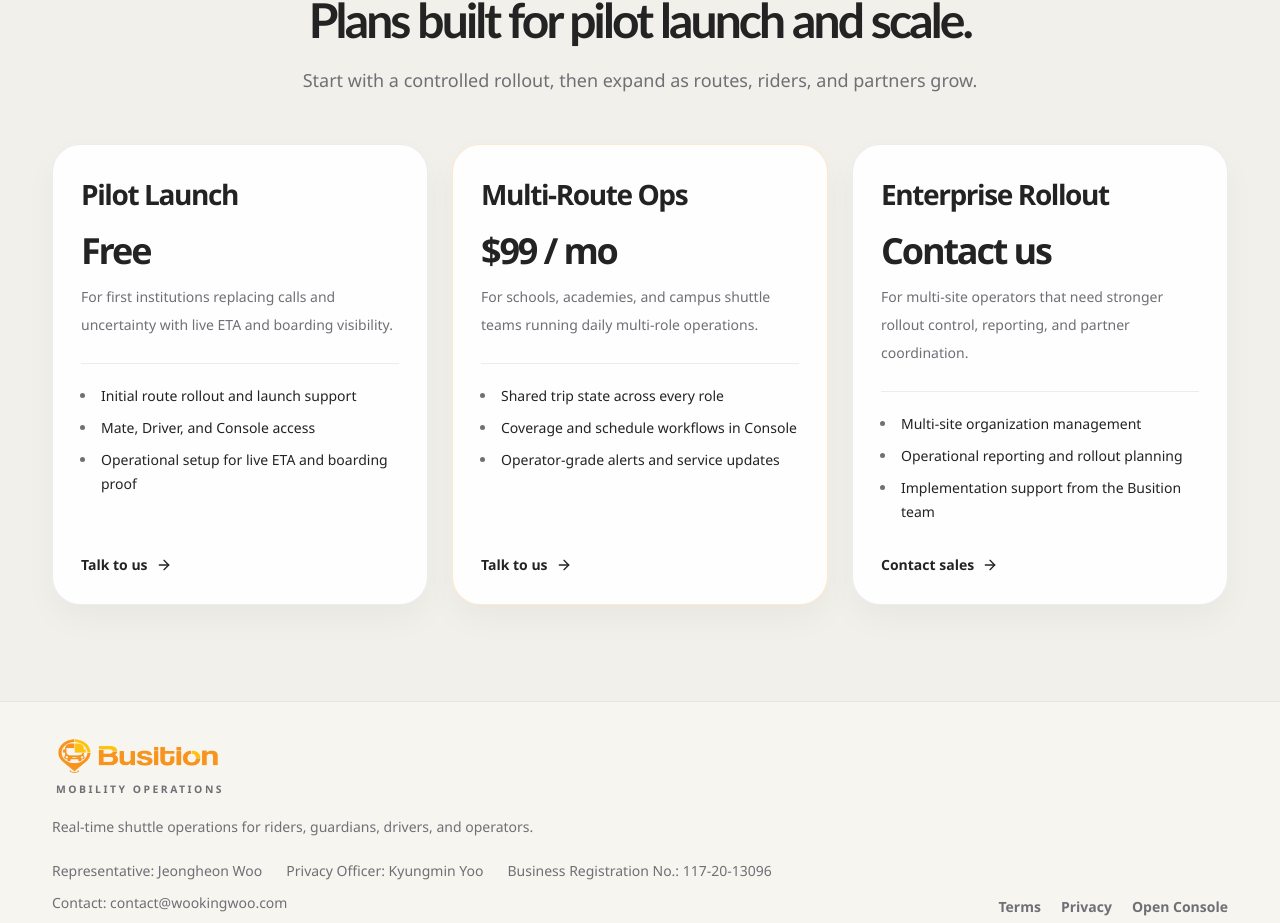
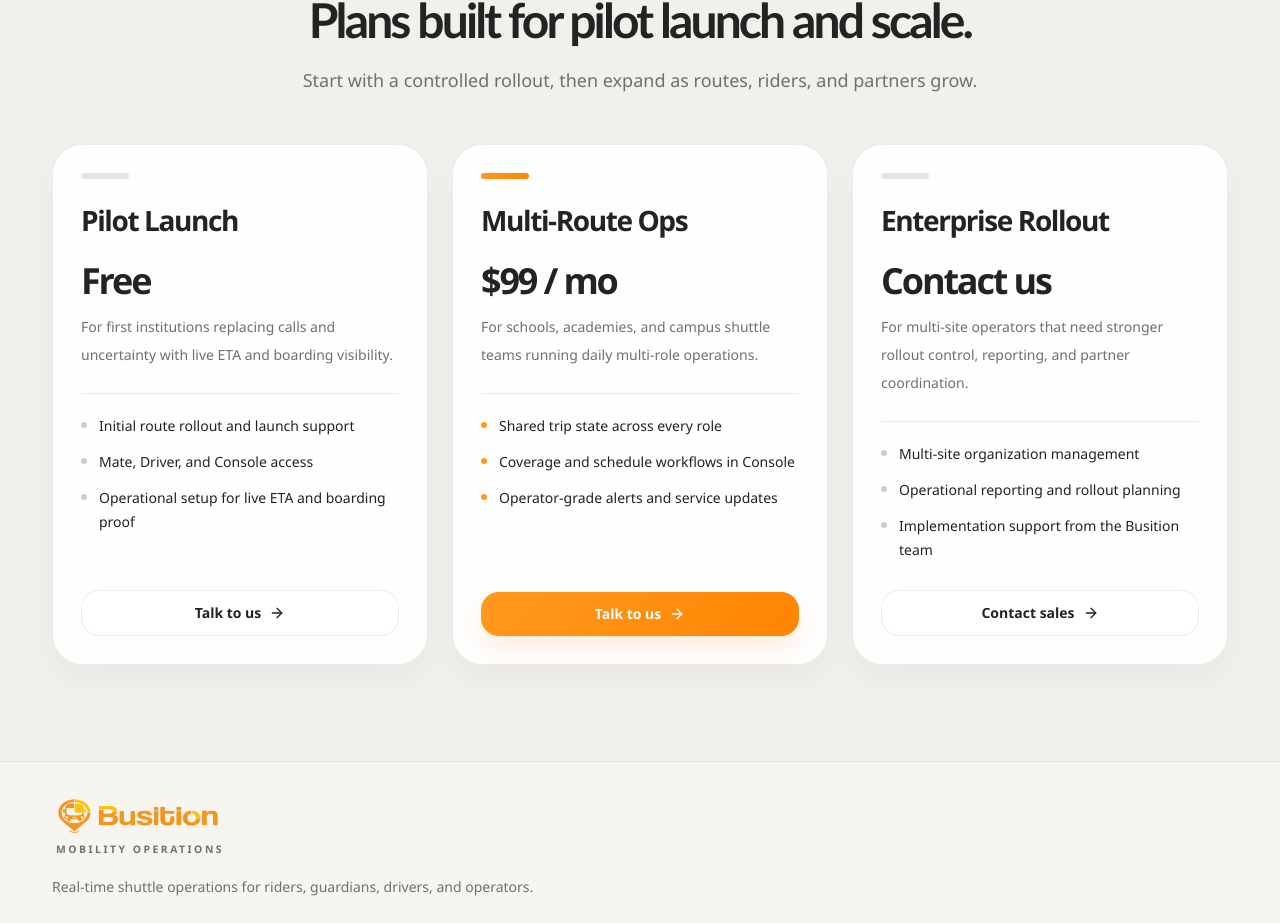
Before and after one commit to busition/busition-demo, a Next.js app: page / in a window 1280 px wide. Shown: the part 4199-5122 px from the top of the page. Built offline with nearby package versions, Linux system fonts and the light colour scheme.

Commit message:
Polish pricing section styling

```diff
--- a/src/app/page.tsx
+++ b/src/app/page.tsx
@@ -247,25 +247,44 @@
   return (
     <article
       className={cx(
-        "flex h-full flex-col rounded-[28px] border bg-white/92 p-6 shadow-[0_14px_32px_rgba(23,23,23,0.04)] sm:p-7",
-        plan.featured ? "border-[rgba(255,154,31,0.22)]" : "border-[var(--line)]",
+        "concept-card flex h-full flex-col rounded-[30px] p-6 sm:p-7",
+        plan.featured &&
+          "border-[rgba(255,154,31,0.22)] bg-[linear-gradient(180deg,rgba(255,247,234,0.9)_0%,rgba(255,255,255,0.96)_100%)] shadow-[0_18px_36px_rgba(255,154,31,0.08)]",
       )}
     >
       <div className="flex h-full flex-col">
-        <h3 className="text-[1.75rem] font-bold tracking-[-0.05em] text-[var(--foreground)]">
+        <div
+          className={cx(
+            "h-1.5 w-12 rounded-full bg-[rgba(35,35,35,0.12)]",
+            plan.featured && "bg-[linear-gradient(90deg,var(--accent)_0%,var(--accent-strong)_100%)]",
+          )}
+        />
+        <h3 className="mt-5 text-[1.75rem] font-bold tracking-[-0.05em] text-[var(--foreground)]">
           {plan.name}
         </h3>
-        <p className="mt-4 text-4xl font-bold tracking-[-0.06em] text-[var(--foreground)]">
+        <p
+          className={cx(
+            "mt-5 text-4xl font-bold tracking-[-0.06em] text-[var(--foreground)]",
+            plan.featured && "text-[var(--accent-deep)]",
+          )}
+        >
           {plan.price}
         </p>
         <p className="mt-3 text-sm leading-7 text-[var(--foreground-soft)]">
           {plan.detail}
         </p>
 
-        <ul className="mt-6 space-y-2 border-t border-[var(--line)] pt-5">
+        <ul className="mt-6 space-y-3 border-t border-[var(--line)] pt-5">
           {plan.points.map((point) => (
-            <li key={point} className="ml-4 list-disc pl-1 text-sm leading-6 text-[var(--foreground)] marker:text-[var(--foreground-soft)]">
-              {point}
+            <li key={point} className="flex items-start gap-3 text-sm leading-6 text-[var(--foreground)]">
+              <span
+                aria-hidden="true"
+                className={cx(
+                  "mt-2 h-1.5 w-1.5 shrink-0 rounded-full bg-[rgba(35,35,35,0.22)]",
+                  plan.featured && "bg-[var(--accent)]",
+                )}
+              />
+              <span>{point}</span>
             </li>
           ))}
         </ul>
@@ -274,8 +293,8 @@
           <Link
             href={plan.href}
             className={cx(
-              "inline-flex items-center gap-2 text-sm font-semibold transition-colors",
-              plan.featured ? "text-[var(--accent-deep)]" : "text-[var(--foreground)] hover:text-[var(--accent-deep)]",
+              "inline-flex w-full items-center justify-center gap-2 rounded-[18px] px-5 py-3 text-sm font-semibold transition-transform hover:-translate-y-0.5",
+              plan.featured ? "orange-button" : "outline-button text-[var(--foreground)]",
             )}
           >
             {plan.ctaLabel}
```
